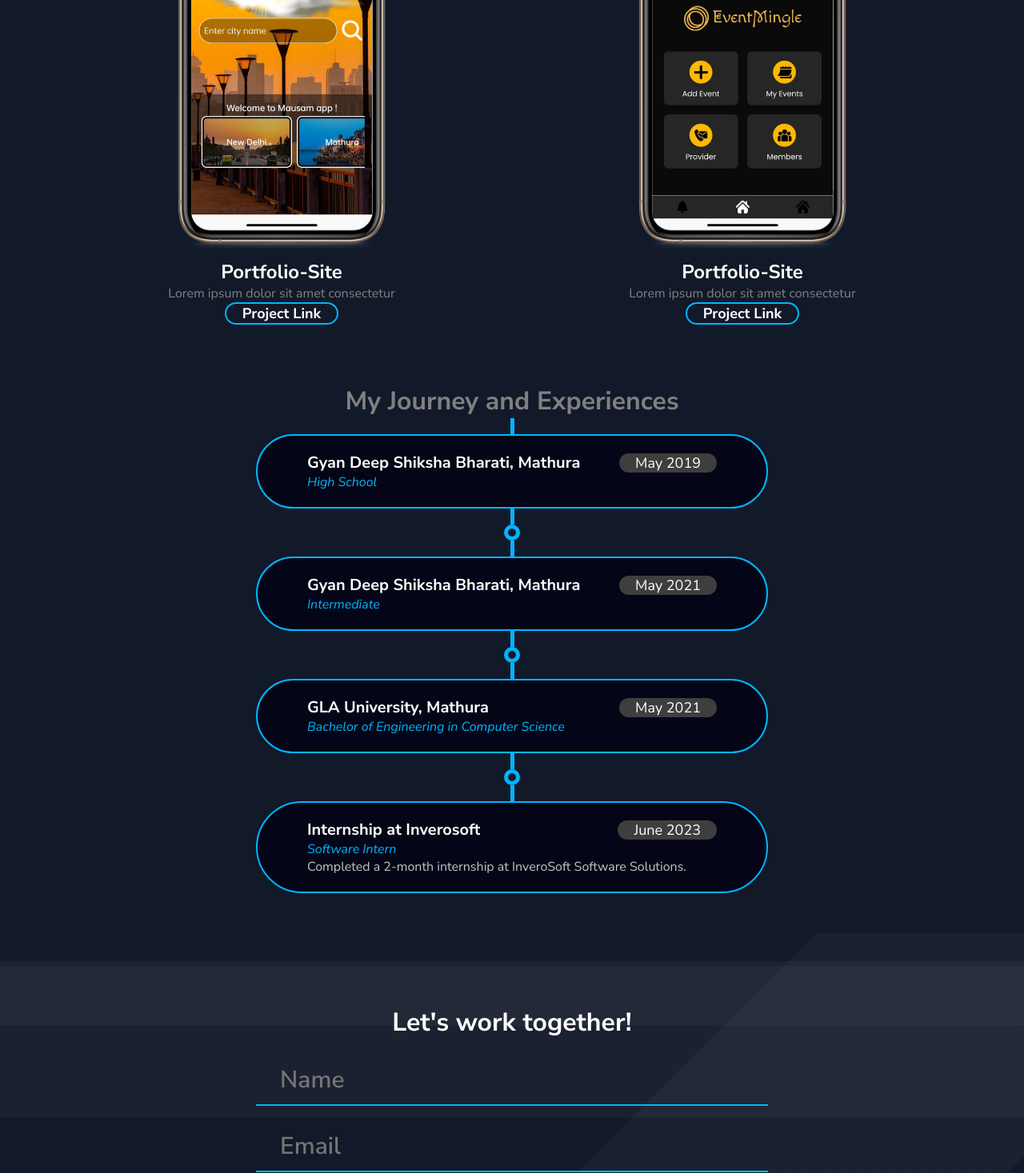
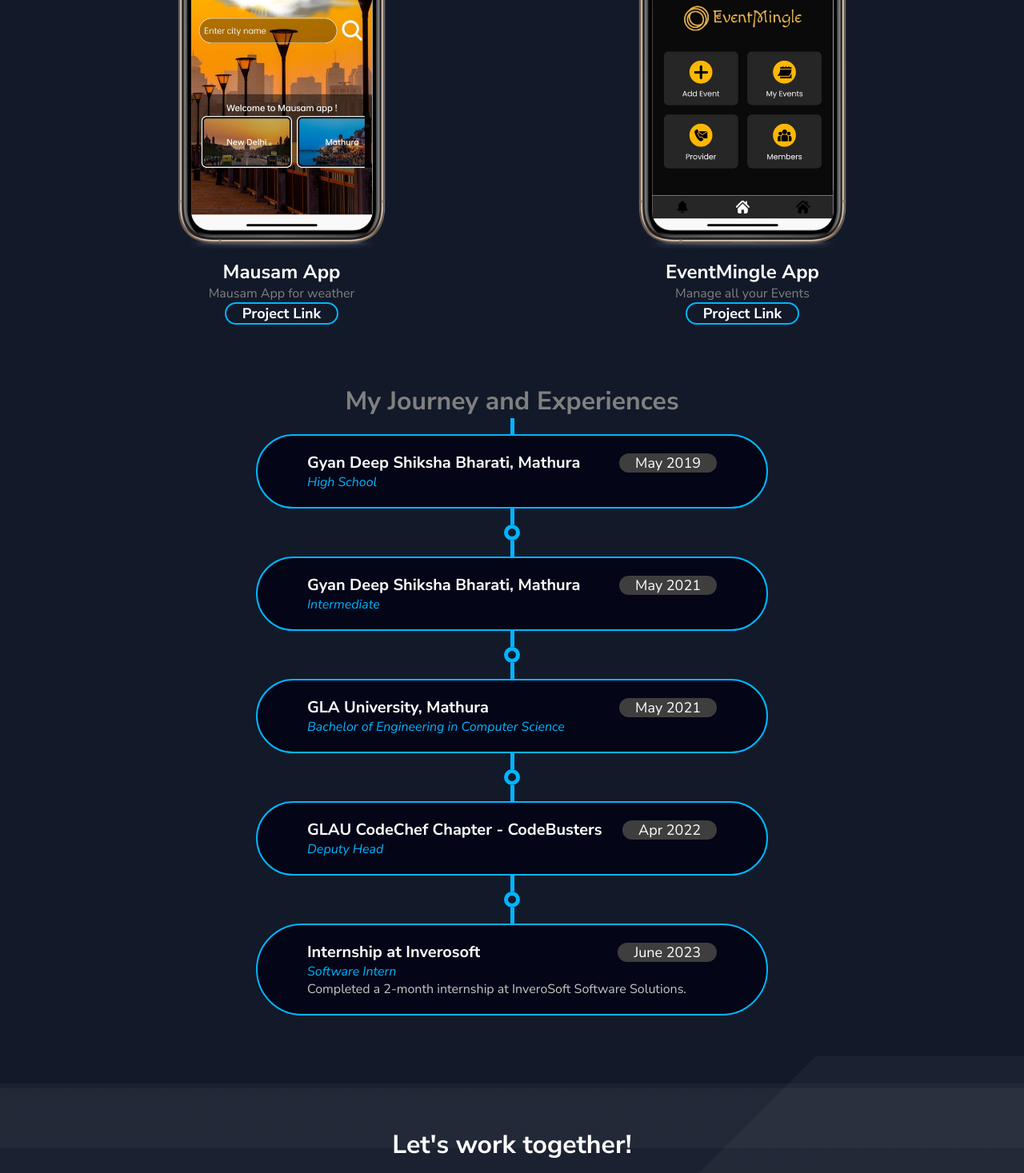
Before and after one commit to JayantSharma17/Portfolio, a React (Vite) app: page / in a window 1280 px wide. Shown: the part 2199-3666 px from the top of the page at 80% size. Built offline with nearby package versions, Linux system fonts and the light colour scheme.

Commit message:
heading6

```diff
--- a/src/components/Android.jsx
+++ b/src/components/Android.jsx
@@ -48,33 +48,33 @@
                     >
                         <div className='WebCards'>
                             <img src={brijteerth} alt="" />
-                            <h2>Portfolio-Site</h2>
-                            <p>Lorem ipsum dolor sit amet consectetur</p>
-                            <a href=""><h4>Project Link</h4></a>
+                            <h2>BrijTeerth App</h2>
+                            <p> Android App for Mathura Parishad</p>
+                            <a target='_blank' href="https://play.google.com/store/apps/details?id=com.inverosoft.govardhan.parikrama"><h4>Project Link</h4></a>
                         </div>
                         <div className='WebCards'>
                             <img src={vidyasaathi} alt="" />
-                            <h2>Portfolio-Site</h2>
-                            <p>Lorem ipsum dolor sit amet consectetur</p>
-                            <a href=""><h4>Project Link</h4></a>
+                            <h2>VidyaSaathi App</h2>
+                            <p>Student Dropout Analysis App</p>
+                            <a href="#"><h4>Project Link</h4></a>
                         </div>
                         <div className='WebCards'>
                             <img src={mausam} alt="" />
-                            <h2>Portfolio-Site</h2>
-                            <p>Lorem ipsum dolor sit amet consectetur</p>
-                            <a href=""><h4>Project Link</h4></a>
+                            <h2>Mausam App</h2>
+                            <p>Mausam App for weather</p>
+                            <a href="#"><h4>Project Link</h4></a>
                         </div>
                         <div className='WebCards'>
                             <img src={eventmingle} alt="" />
-                            <h2>Portfolio-Site</h2>
-                            <p>Lorem ipsum dolor sit amet consectetur</p>
-                            <a href=""><h4>Project Link</h4></a>
+                            <h2>EventMingle App</h2>
+                            <p>Manage all your Events</p>
+                            <a href="#"><h4>Project Link</h4></a>
                         </div>
                         <div className='WebCards'>
                             <img src={gemini} alt="" />
-                            <h2>Portfolio-Site</h2>
-                            <p>Lorem ipsum dolor sit amet consectetur</p>
-                            <a href=""><h4>Project Link</h4></a>
+                            <h2>Talk with AI</h2>
+                            <p>Natural one-on-one conversations with AI</p>
+                            <a target='_blank' href="https://www.linkedin.com/posts/jayant-sharma-9544a4242_ai-gemini-google-activity-7184485687826558977-72Gw?utm_source=share&utm_medium=member_desktop"><h4>Project Link</h4></a>
                         </div>
                     </Carousel>
                 </div>
--- a/src/components/CSS/Journey.css
+++ b/src/components/CSS/Journey.css
@@ -55,7 +55,7 @@
 }
 .line-animation{
     opacity: 0;
-    animation: fadeIn 1s forwards ease-in;
+    animation: fadeIn 1.5s forwards ease-in;
     animation-fill-mode: forwards;
 }
 @keyframes fadeIn {
--- a/src/components/Crousel.jsx
+++ b/src/components/Crousel.jsx
@@ -51,43 +51,43 @@
                         <div className='WebCards'>
                             <img src={portfolioSite} alt="" />
                             <h2>Portfolio-Site</h2>
-                            <p>Lorem ipsum dolor sit amet consectetur</p>
-                            <a href=""><h4>Project Link</h4></a>
+                            <p>A portfolio site built with React.js</p>
+                            <a target="_blank" href="#"><h4>Project Link</h4></a>
                         </div>
 
                         <div className='WebCards'>
                             <img src={skillnexus} alt="" />
                             <h2>SkillNexus</h2>
-                            <p>Lorem ipsum dolor sit amet </p>
-                            <a href=""><h4>Project Link</h4></a>
+                            <p>An artist-focused platform</p>
+                            <a target="_blank" href="https://skill-nexus.netlify.app"><h4>Project Link</h4></a>
                         </div>
 
                         <div className='WebCards'>
                             <img src={furniture} alt="" />
-                            <h2>Portfolio-Site</h2>
-                            <p>Lorem ipsum dolor sit amet consectetur</p>
-                            <a href=""><h4>Project Link</h4></a>
+                            <h2>Furniture-Site Replica</h2>
+                            <p>UI created for Internship</p>
+                            <a target='_blank' href="https://furniture-web-my.netlify.app/"><h4>Project Link</h4></a>
                         </div>
                         <div className='WebCards'>
                             <img src={spotifyClone} alt="" />
                             <h2>Spotify-Clone</h2>
-                            <p>Lorem ipsum dolor sit amet consectetur</p>
-                            <a href=""><h4>Project Link</h4></a>
+                            <p>Spotify Clone using HTML and CSS</p>
+                            <a target='_blank' href="https://jayantsharma17.github.io/Spotify-Clone/"><h4>Project Link</h4></a>
                         </div>
 
                         <div className='WebCards'>
                             <img src={coffee} alt="" />
-                            <h2>Spotify-Clone</h2>
-                            <p>Lorem ipsum dolor sit amet consectetur</p>
-                            <a href=""><h4>Project Link</h4></a>
+                            <h2>Coffee House UI</h2>
+                            <p>Frontend for a Cafe Website</p>
+                            <a target='_blank' href="https://jayantsharma17.github.io/Coffee-House-Website/"><h4>Project Link</h4></a>
                         </div>
 
 
                         <div className='WebCards'>
                             <img src={gitAlong} alt="" />
-                            <h2>Spotify-Clone</h2>
-                            <p>Lorem ipsum dolor sit amet consectetur</p>
-                            <a href=""><h4>Project Link</h4></a>
+                            <h2>Git-Along</h2>
+                            <p>GitHub analytics dashboard developed using the MERN</p>
+                            <a target='_blank' href="https://github.com/JayantSharma17/Git-Along"><h4>Project Link</h4></a>
                         </div>
 
 
--- a/src/components/Journey.jsx
+++ b/src/components/Journey.jsx
@@ -74,6 +74,19 @@
             <div className='dot'></div>
             <div className='line'></div>
             <div className='journeyC'>
+                <div>
+                    <div><h1>
+                    GLAU CodeChef Chapter - CodeBusters
+                    </h1>
+                        <p>Apr 2022</p></div>
+                    <p className='tit'>Deputy Head</p>
+                </div>
+            </div>
+
+            <div className='line'></div>
+            <div className='dot'></div>
+            <div className='line'></div>
+            <div className='journeyC'>
             <div>
                     <div><h1>
                     Internship at Inverosoft
```
